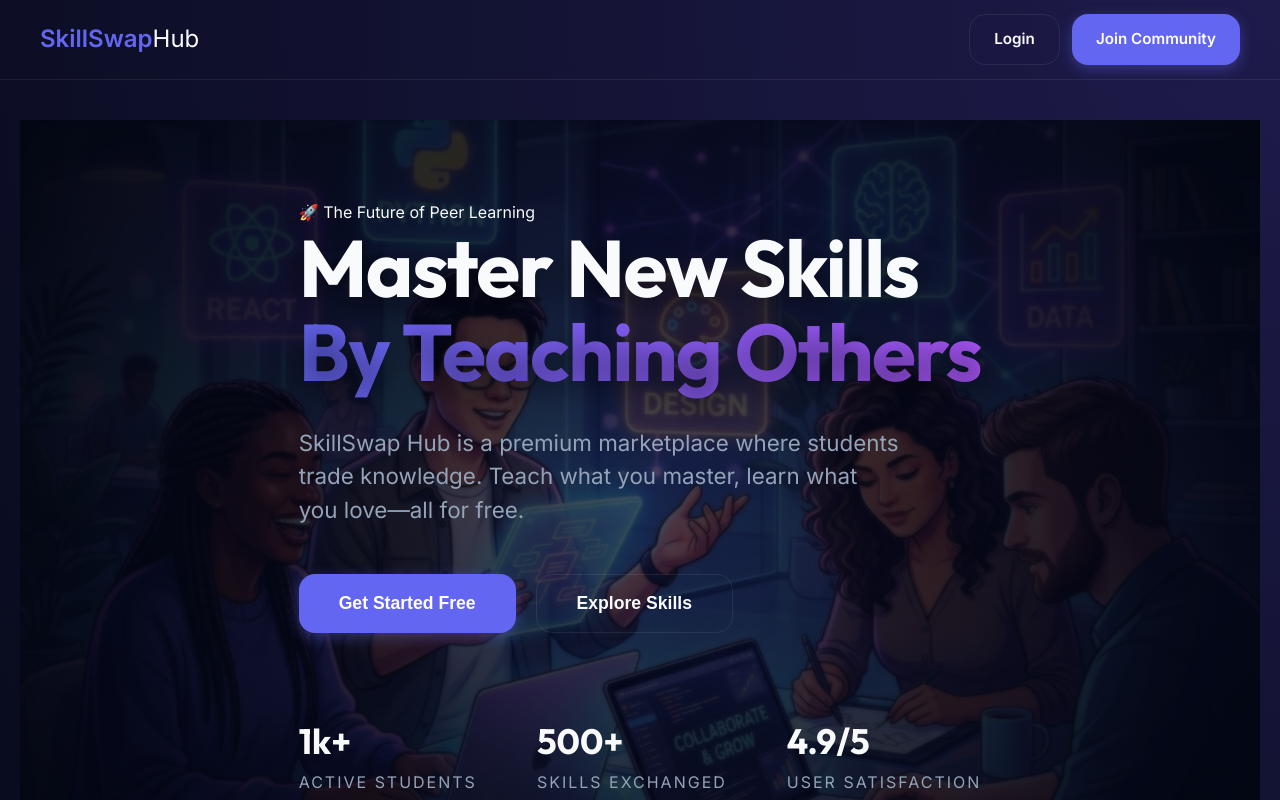
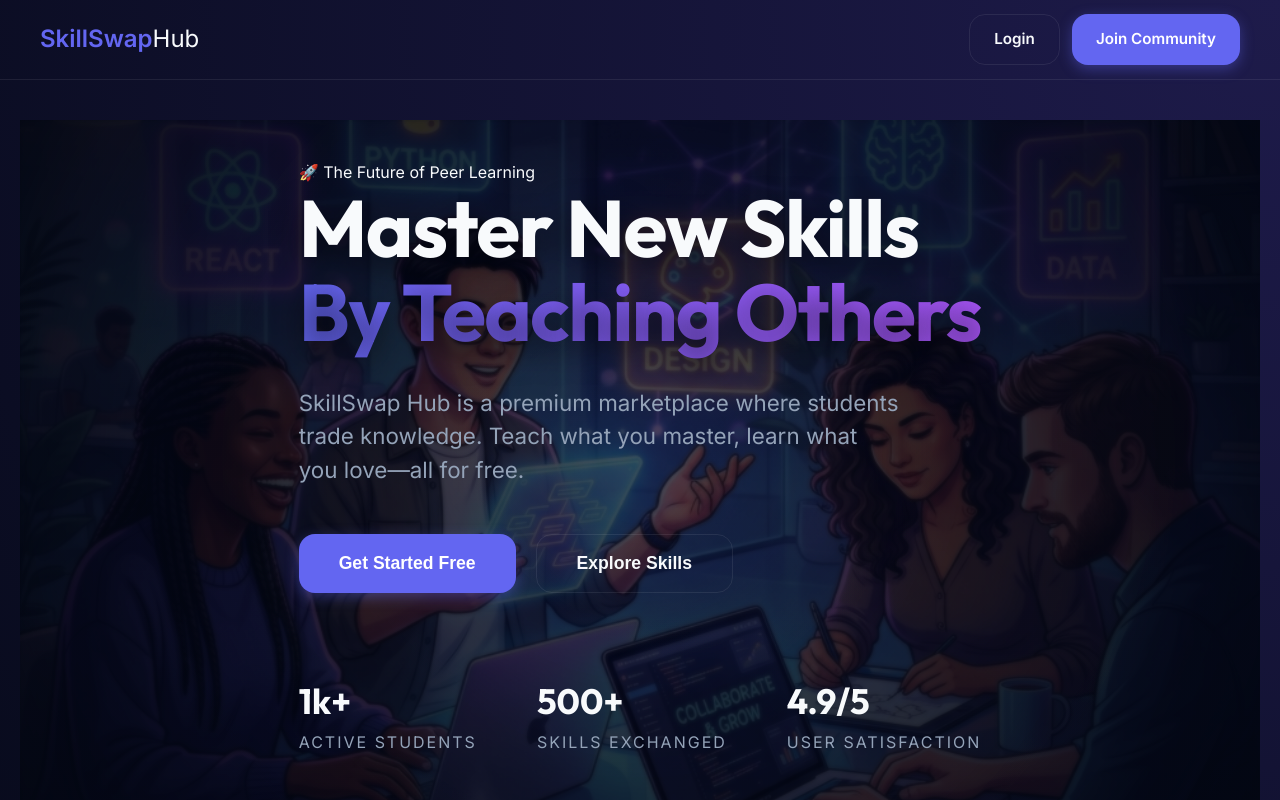
Before and after one commit to sheikhumaryounas/skillswap-hub, a React (Create React App) app in the folder frontend/: page / in a window 1280 px wide. Shown: the top 800 px of the page. Built offline with nearby package versions, Linux system fonts and the light colour scheme.

Commit message:
UI: Premium Navbar Hover and Full-Screen Hero Background

```diff
--- a/frontend/src/assets/Home.css
+++ b/frontend/src/assets/Home.css
@@ -5,10 +5,11 @@
 
 .hero {
   position: relative;
-  min-height: 90vh;
+  min-height: 100vh;
   display: flex;
   align-items: center;
-  padding: 80px 0;
+  padding: 120px 0;
+  margin-top: -80px; /* Offset for absolute/glass navbar if applicable */
 }
 
 .hero-bg-overlay {
@@ -25,8 +26,9 @@
   width: 100%;
   height: 100%;
   object-fit: cover;
-  opacity: 0.4;
-  filter: saturate(1.2) brightness(0.8);
+  opacity: 0.5;
+  filter: saturate(1.2) brightness(0.7);
+  transform: scale(1.05); /* Slight zoom for edge-to-edge look */
 }
 
 .glass-overlay {
--- a/frontend/src/assets/Navbar.css
+++ b/frontend/src/assets/Navbar.css
@@ -14,12 +14,29 @@
   color: var(--text-muted);
   font-weight: 500;
   font-size: 0.95rem;
-  transition: color 0.2s;
+  transition: all 0.3s ease;
   position: relative;
+  padding: 4px 0;
+}
+
+.nav-link:after {
+  content: '';
+  position: absolute;
+  bottom: 0;
+  left: 0;
+  width: 0;
+  height: 2px;
+  background: var(--primary);
+  transition: width 0.3s ease;
+  box-shadow: 0 0 8px var(--primary-glow);
 }
 
 .nav-link:hover {
   color: var(--text-main);
+}
+
+.nav-link:hover:after {
+  width: 100%;
 }
 
 .nav-link.nav-icon {
--- a/frontend/src/assets/Sessions.css
+++ b/frontend/src/assets/Sessions.css
@@ -97,3 +97,10 @@
   gap: 12px;
   margin-top: 32px;
 }
+
+.hint-text {
+  font-size: 0.85rem;
+  color: var(--text-muted);
+  line-height: 1.4;
+  margin: 8px 0;
+}
--- a/frontend/src/pages/Sessions.js
+++ b/frontend/src/pages/Sessions.js
@@ -180,6 +180,9 @@ const Sessions = () => {
             <form onSubmit={handleCreateSessionSubmit}>
               <div className="input-group">
                 <label>Select Accepted Request</label>
+                {acceptedRequests.length === 0 ? (
+                  <p className="hint-text">You don't have any accepted requests to schedule. Please accept a request from the "Requests" page first.</p>
+                ) : (
                   <select
                     value={newSession.requestId}
                     onChange={(e) => setNewSession({...newSession, requestId: e.target.value})}
@@ -192,6 +195,7 @@ const Sessions = () => {
                       </option>
                     ))}
                   </select>
+                )}
               </div>
               <div className="form-row">
                 <div className="input-group">
```
Lines whose indentation alone changed are shown as unchanged.
